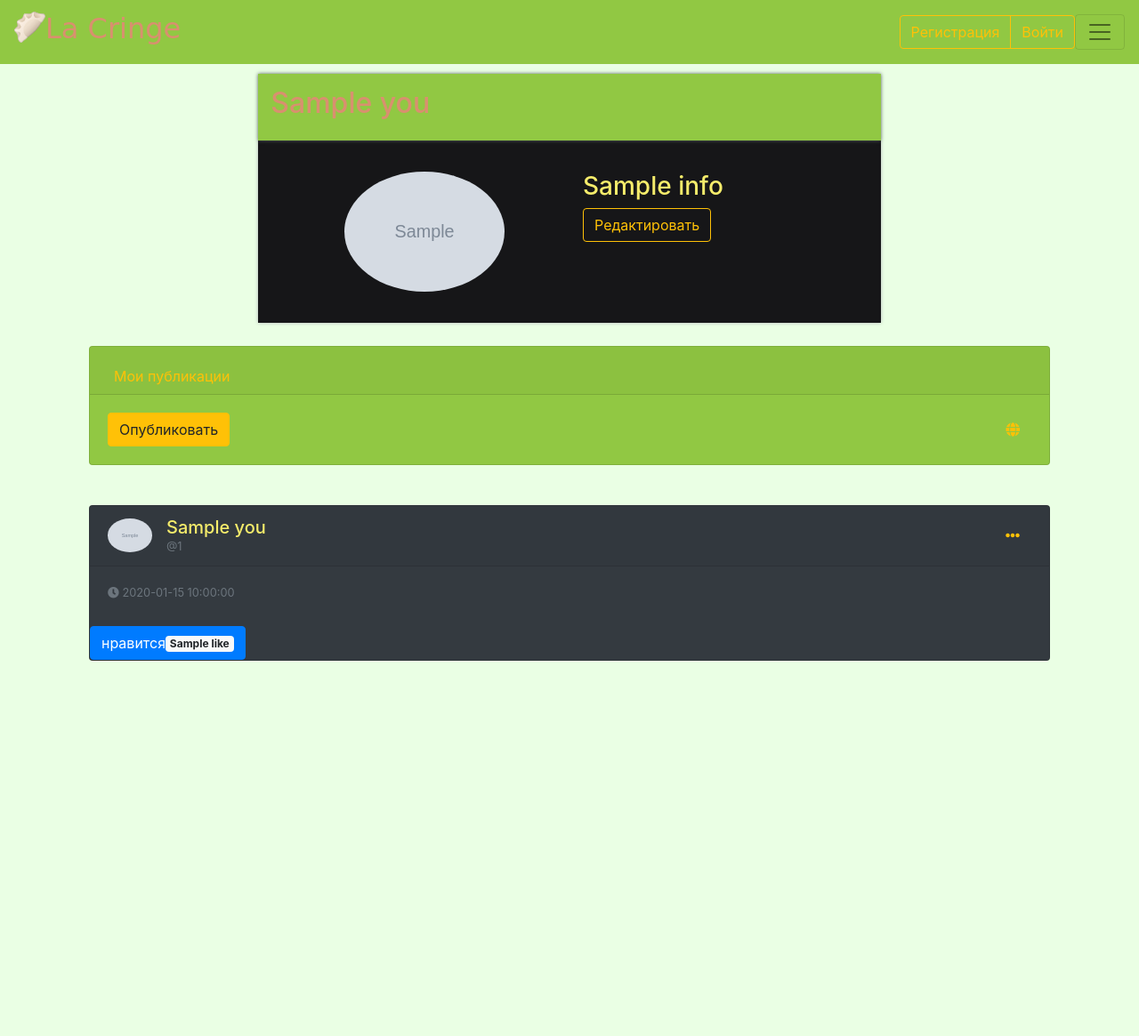
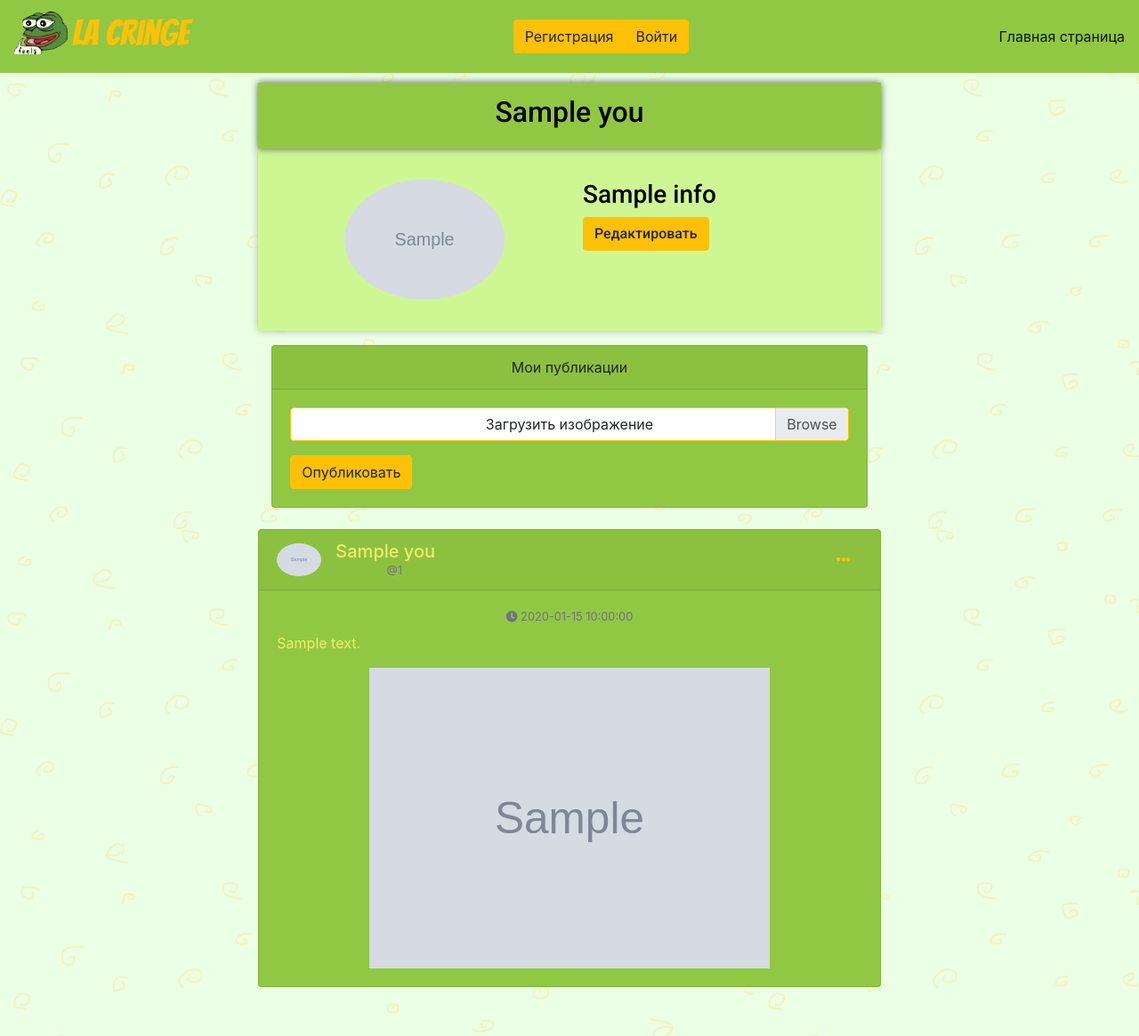
Before and after one commit to AlexAntlex/La_Cringe, a Flask app: template templates/profile_user.html in a window 1280 px wide. Shown: the whole page at 89% size. Before the commit the page ends 743 px from the top, so only its background shows below. Run offline with Flask 2, Linux system fonts and the light colour scheme; tables that the repository leaves empty hold one stand-in row (values such as "Sample post"); the template is opened without the code that fills it: values that come from a table or form of the project are taken from there, most other values are stand-ins (such as "Sample title", 1, 10 or a date in 2020); grey boxes marked "Sample" are stand-in pictures; some libraries are stand-ins or nearby versions.

Commit message:
Add files via upload

```diff
--- a/static/css/edit.css
+++ b/static/css/edit.css
@@ -4,7 +4,7 @@ form.edit_form {
     margin-left: auto;
     margin-right: auto;
     max-width: 450px;
-    background-color: #161618;
+    background-color: #cef794;
     border: 1px solid gray;
     border-radius: 5px;
     padding: 10px;
--- a/static/css/group_style.css
+++ b/static/css/group_style.css
@@ -16,5 +16,5 @@
     text-align:left;
     color: #f5ec6b;
 
-.color-text { color: #f5ec6b;
+.color-text { color: #000000;
                }
--- a/static/css/posts_style.css
+++ b/static/css/posts_style.css
@@ -8,6 +8,7 @@ body {
 
         .gedf-wrapper {
             margin-top: 0.97rem;
+
         }
 
         @media (min-width: 992px) {
--- a/static/css/style.css
+++ b/static/css/style.css
@@ -2,16 +2,18 @@
               text-align: left;
               padding-right: 20px;
                }
-.color-text-title { color: #d9906f;
-                    font-family: cursive;
-                    font-size: 70px;
+.color-text-title { color: #ffc107;
+                    font-family: 'Bangers', cursive;
+                    font-size: 160px;
                     background: url(letter.gif) no-repeat;
-                    padding-left: 35px;
+                    padding-left: 65px;
                     background-image: url(../brand/dumplings.png);
                     background-repeat: no-repeat;
-                    background-size: 35px;
+                    background-size: 60px;
                     }
 
 body {
-    background-color: #1c1c1e;
+    background-color: #eaffe4;
+    background-image: url(../brand/what2.png);
+     background-repeat: repeat;
    }
--- a/static/css/user_style.css
+++ b/static/css/user_style.css
@@ -6,17 +6,19 @@
 .heading{
     background: #91c843;
     padding: 2%;
-    text-align: left;
-    box-shadow: 0px 0px 4px 0px #545b62;
-    color: #d9906f;
+    text-align: center;
+    box-shadow: 0px 0px 8px 0px #545b62;
+    color: #000000;
+    font-family: 'Roboto', sans-serif;
+
 }
 .heading img{
     width: 10%;
 }
 .bio-info{
     padding: 5%;
-    background: #161618;
-    box-shadow: 0px 0px 4px 0px #b0b3b7;
+    background: #cef794;
+    box-shadow: 0px 0px 8px 0px #b0b3b7;
 }
 .name{
     font-family: 'Charmonman', cursive;
@@ -33,8 +35,19 @@
 }
 .bio-content{
     text-align:left;
-    color: #f5ec6b;
+    color: #000000;
+    font-family: 'Roboto', sans-serif;
+
 }
+.wrap-block {
+     width: 279px;
+}
+
+.block {
+    width: 100%;
+}
+
+
 .bio-content p{
     font-weight:600;
 }
--- a/templates/base.html
+++ b/templates/base.html
@@ -11,30 +11,32 @@
         <link rel="stylesheet" type="text/css" href="{{ url_for('static', filename='css/style.css') }}" />
         <link rel="stylesheet" href="https://use.fontawesome.com/releases/v5.2.0/css/all.css"
           integrity="sha384-hWVjflwFxL6sNzntih27bfxkr27PmbbK/iSvJ+a4+0owXq79v+lsFkW54bOGbiDQ" crossorigin="anonymous">
+    <link rel="preconnect" href="https://fonts.googleapis.com">
+<link rel="preconnect" href="https://fonts.gstatic.com" crossorigin>
+<link href="https://fonts.googleapis.com/css2?family=Titan+One&display=swap" rel="stylesheet">
+    <link rel="preconnect" href="https://fonts.googleapis.com">
+<link rel="preconnect" href="https://fonts.gstatic.com" crossorigin>
+<link href="https://fonts.googleapis.com/css2?family=Bangers&display=swap" rel="stylesheet">
 </head>
 <body>
         <nav class="navbar navbar-light justify-content-between " style="background-color: #91c843;">
             <a class="navbar-brand" href="/">
-                <div class="color-text-title"><h2>La Cringe</h2></div>
+                <div class="color-text-title"><h1>La Cringe</h1></div>
             </a>
 
             <form class="form-inline">
                 {% if current_user.is_authenticated %}
                     <a class="btn btn-outline-warning my-2 my-sm-0" href="/logout">Выйти</a>
                 {% else %}
-                     <div class="btn-group" role="group" aria-label="Basic">
-                          <a href="/register" class="btn btn-outline-warning my-2 my-sm-0">Регистрация</a>
-                          <a href="/login" class="btn btn-outline-warning my-2 my-sm-0">Войти</a>
+                     <div class="btn-group" role="group" aria-label="Basic" align="right">
+                         <a href="/register" class="btn btn-warning my-2 my-sm-0">Регистрация</a>
+                         <a href="/login" class="btn btn-warning my-2 my-sm-0">Войти</a>
                      </div>
                 {% endif %}
-                <button class="navbar-toggler" type="button" data-toggle="collapse"
-                        data-target="#navbarText" aria-controls="navbarText"
-                        aria-expanded="false" aria-label="Toggle navigation">
-                    <span class="navbar-toggler-icon"></span>
-                </button>
+
                  </form>
-            <div class="collapse navbar-collapse" id="navbarText">
-                <ul class="navbar-nav mr-auto">
+            <div>
+                <ul class="navbar-nav mr-center">
                   <li class="nav-item active">
                     <a class="nav-link" href="/">Главная страница<span class="sr-only">(current)</span></a>
                   </li>
--- a/templates/edit.html
+++ b/templates/edit.html
@@ -28,10 +28,10 @@
                                           color: #000000;">Фотография профиля</label>
                         </div>
                       <div class="btn-group">
-                                {{form.submit(type="Submit",value="Сохранить", class="btn btn-outline-warning my-2 my-sm-0")}}
+                                {{form.submit(type="Submit",value="Сохранить", class="btn btn-warning my-2 my-sm-0")}}
                           {% if im_user == 0 %}
                           {% else %}
-                              <a class="btn btn-outline-warning my-2 my-sm-0"
+                              <a class="btn btn-warning my-2 my-sm-0"
                                        href="{{url_for('delete')}}">Удалить профиль</a>
                           {% endif %}
                       </div>
--- a/templates/profile_user.html
+++ b/templates/profile_user.html
@@ -4,6 +4,12 @@
 <script src="//cdnjs.cloudflare.com/ajax/libs/jquery/3.2.1/jquery.min.js"></script>
 <link rel="stylesheet" type="text/css" href="{{ url_for('static', filename='css/user_style.css') }}" />
 <link rel="stylesheet" type="text/css" href="{{ url_for('static', filename='css/posts_style.css') }}" />
+<link rel="preconnect" href="https://fonts.googleapis.com">
+<link rel="preconnect" href="https://fonts.gstatic.com" crossorigin>
+<link href="https://fonts.googleapis.com/css2?family=Roboto:wght@500&display=swap" rel="stylesheet">
+<link rel="preconnect" href="https://fonts.googleapis.com">
+<link rel="preconnect" href="https://fonts.gstatic.com" crossorigin>
+<link href="https://fonts.googleapis.com/css2?family=Roboto:wght@300&display=swap" rel="stylesheet">
 
 <div class="container portfolio">
 	<div class="row">
@@ -26,55 +32,49 @@
 			</div>
 			<div class="col-md-6">
 				<div class="bio-content">
+
 					{% if info %}
-						<h3>{{info}}</h3>
+					<div class="wrap-block">
+						<div class="block"><h3>{{info}}</h3></div>
+					</div}>
 					{% else %}
 						<h3>Нет информации</h3>
 					{% endif %}
 					{% if my_id == user_id %}
-					<p><a class="btn btn-outline-warning my-2 my-sm-0" href="{{url_for('edit')}}">Редактировать</a></p>
+					<p><a class="btn btn-warning my-2 my-sm-0" href="{{url_for('edit')}}">Редактировать</a></p>
 					{% endif %}
 				</div>
 			</div>
 		</div>
 	</div>
 </div>
-<div class="container-fluid gedf-wrapper">
+<div class="container-fluid gedf-wrapper" style="border: 1px, solid:#545b62, border-radius: 8px">
 	{% if my_id == user_id %}
 		<form action="" method="post" enctype=multipart/form-data>
 					{{ form.hidden_tag() }}
 					{{ form.csrf_token }}
 		  <!-- Post /////-->
-		<div class="card gedf-card" style="background-color: #91c843;">
+		<div  class="card text-center" style="background-color: #91c843;">
 			<div class="card-header">
-				<ul class="nav nav-tabs card-header-tabs " id="myTab" role="tablist">
-					<li class="nav-item">
-						<a class="nav-link" id="images-tab" data-toggle="tab" role="tab" aria-controls="images"
-						   aria-selected="false" href="#images">Мои публикации</a>
-					</li>
-				</ul>
+				Мои публикации
 			</div>
 			<div class="card-body">
-				<div class="tab-content" id="myTabContent">
-					<div class="tab-pane fade" id="images" role="tabpanel" aria-labelledby="images-tab">
+
+
 						<div class="form-group">
 							<div class="custom-file">
 								{{form.file_url(placeholder="file", class="form-control-file", id="customFile")}}
-											<label class="custom-file-label" for="customFile">file</label>
+											<label class="custom-file-label" for="customFile">Загрузить изображение</label>
 							</div>
 						</div>
-						<div class="py-4"></div>
-					</div>
-				</div>
+
+
+
 				<div class="btn-toolbar justify-content-between">
 					<div class="btn-group">
-						{{form.submit(type="submit", class="btn btn-warning", paseholder="share", value="Опубликовать")}}
+						<center>{{form.submit(type="submit", class="btn btn-warning", paseholder="share", value="Опубликовать")}}</center>
 					</div>
-					<div class="btn-group">
-						<button id="btnGroupDrop1" type="button" class="btn btn-link dropdown-toggle" data-toggle="dropdown" aria-haspopup="true"
-							aria-expanded="false">
-							<i class="fa fa-globe"></i>
-						</button>
+
 					</div>
 				</div>
 			</div>
@@ -82,9 +82,10 @@
 		</form>
 	{% endif %}
 	<!--end post-->
+	<br>
 	 <!--posted-->
 	{% for item in posts%}
-        <div class="card gedf-card" style="background-color: #343a40;">
+        <div class="card gedf-card" style="background-color: #91c843;">
             <div class="card-header">
                 <div class="d-flex justify-content-between align-items-center">
                     <div class="d-flex justify-content-between align-items-center">
@@ -114,15 +115,12 @@
             </div>
             <div class="card-body">
                 <div class="text-muted h7 mb-2"> <i class="fa fa-clock-o"></i> {{ item.date }}</div>
-               </div>
-                <div class="row">
-                    <div class="col">
-                       <button type="button" class="btn btn-primary">
-                            нравится<span class="badge badge-light">{{ item.like}}</span>
-                            <span class="sr-only">лайки</span>
-                        </button>
-                    </div>
-                </div>
+                <p class="card-text color-text">
+                    {{item.text}}
+                </p>
+                {% if item.file%}
+                     <img width="450" src="../{{item.file}}" alt="post_image">
+                {% endif %}
             </div>
         </div>
 	{% endfor %}
```
Also changed, not shown: templates/login.html (+4 -4 lines), templates/register.html (+6 -5 lines), templates/start_page.html (+70 -24 lines), static/brand/dumplings.png, static/brand/what.png (added), static/brand/what2.png (added), static/user_files/83_4F82IkuI.jpg (added), static/user_files/m8VvXZn0ayg.jpg (added), static/user_files/ocf4_gtYZsQ.jpg (added), static/user_files/tumblr_n47690nMfQ1s8xv1co1_1280.jpg (added).
